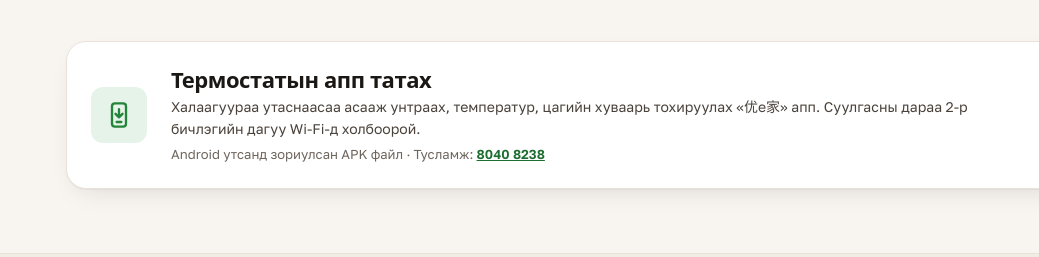
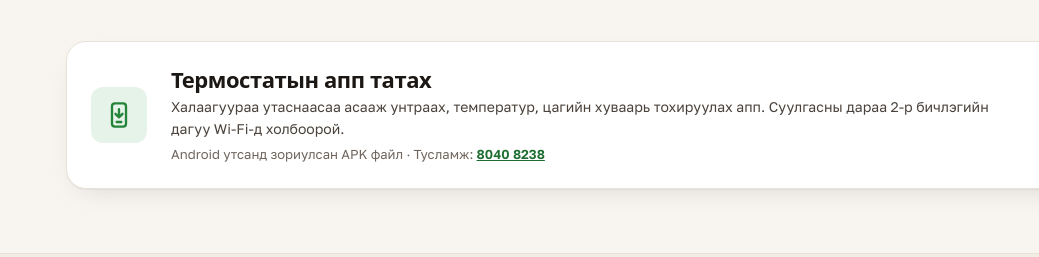
Before and after one commit to MSPorthos/ecowarm, a plain HTML site: page index.html in a window 1280 px wide. Shown: the part 3154-3411 px from the top of the page, 0-1039 px from the left. Drawn offline with Linux system fonts and the light colour scheme; a web font is replaced by a local one.

Commit message:
App card: drop the app's name from the description
Co-Authored-By: Claude Opus 5.5 <noreply@anthropic.com>

```diff
--- a/index.html
+++ b/index.html
@@ -709,7 +709,7 @@ footer b{font:600 var(--t-sm) var(--font-display);color:var(--primary-ink);lette
       <span class="app-icon" aria-hidden="true"><svg width="28" height="28" viewBox="0 0 24 24" fill="none" stroke="currentColor" stroke-width="2" stroke-linecap="round" stroke-linejoin="round"><rect x="6" y="2" width="12" height="20" rx="2.5"/><path d="M12 7v7M9 11l3 3 3-3M10 18h4"/></svg></span>
       <div class="app-text">
         <h3 class="card-title">Термостатын апп татах</h3>
-        <p class="sub">Халаагуураа утаснаасаа асааж унтраах, температур, цагийн хуваарь тохируулах «优e家» апп. Суулгасны дараа 2-р бичлэгийн дагуу Wi-Fi-д холбоорой.</p>
+        <p class="sub">Халаагуураа утаснаасаа асааж унтраах, температур, цагийн хуваарь тохируулах апп. Суулгасны дараа 2-р бичлэгийн дагуу Wi-Fi-д холбоорой.</p>
         <p class="meta">Android утсанд зориулсан APK файл · Тусламж: <a href="tel:80408238">8040 8238</a></p>
       </div>
       <a class="btn btn-action" href="https://drive.google.com/file/d/1hRFNeophIes-q3zDbR2c-YpY7ajrSsWm/view" target="_blank" rel="noopener">
```
